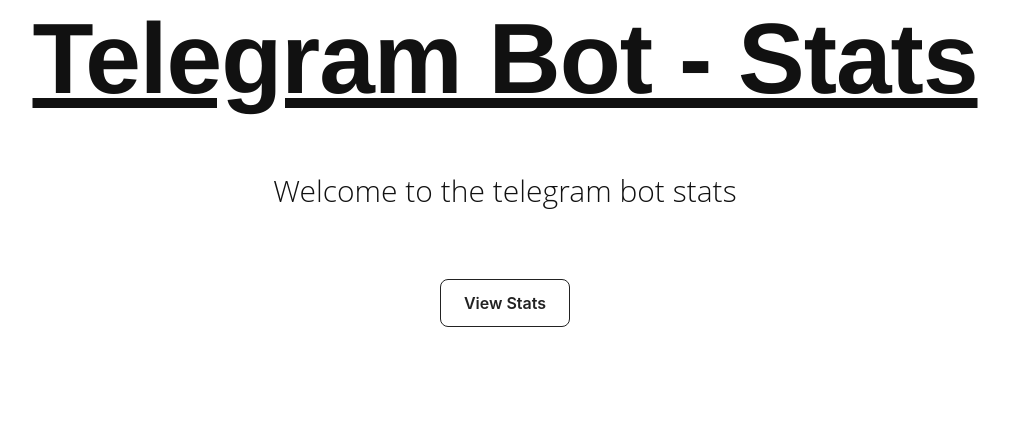
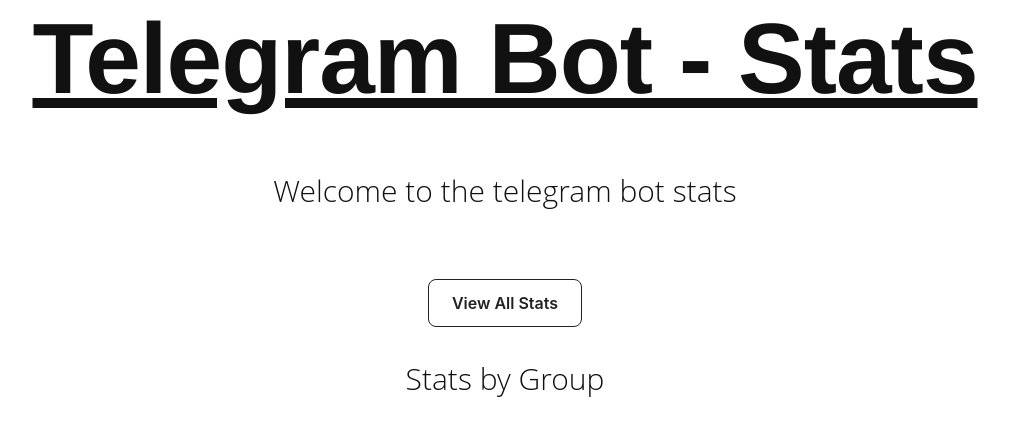
Before and after one commit to cppizarro/tb_pds, a Django app: page / in a window 1280 px wide. Shown: the top 436 px of the page, without its empty margins (135-1144 px from the left). Run offline with Django 4.2, Linux system fonts and the light colour scheme; data that the repository does not hold is empty.

Commit message:
stats per group template and advances for implementation

```diff
--- a/bot/views.py
+++ b/bot/views.py
@@ -357,7 +357,7 @@
                         if "Hola" in message:
                             self.send_message(f'Hello {t_message["from"]["first_name"]} {t_message["from"]["last_name"]}!', t_chat["id"])
                         else:
-                            self.send_message("I don´t understand", t_chat["id"])
+                            return JsonResponse({"ok": "POST request processed"})
                 return JsonResponse({"ok": "POST request processed"})
 
         except KeyError:
@@ -446,8 +446,65 @@
         return render(request, 'stats.html', context)
 
 
+def GroupStats(request, group_id):
+    chat = Chat.objects.get(pk = group_id)
+    players_ids = list(Member.objects.filter(chat=chat).all().values_list('pk', flat=True))
+    stats = []
+    players = {}
+    number_game = {}
+    trivia_game = {}
+    # hangman_game = {}
+    for player_id in players_ids:
+        player_ = Member.objects.get(pk=player_id)
+        number_game[player_.name] = player_.number_games_won
+        trivia_game[player_.name] = player_.trivia_games_won
+
+    players = {k: v for k, v in sorted(players.items(), key=lambda item: item[1])}
+    players =dict(reversed(list(players.items())))
+    stats_dict = {}
+    pos = 1
+    for key, value in players.items():
+        stats_dict[f'{pos}) {key}'] = value
+        pos += 1
+
+    number_game = {k: v for k, v in sorted(number_game.items(), key=lambda item: item[1])}
+    number_game =dict(reversed(list(number_game.items())))
+    number_stats_dict = {}
+    pos = 1
+    for key, value in number_game.items():
+        number_stats_dict[f'{pos}) {key}'] = value
+        pos += 1
+
+    trivia_game = {k: v for k, v in sorted(trivia_game.items(), key=lambda item: item[1])}
+    trivia_game =dict(reversed(list(trivia_game.items())))
+    trivia_stats_dict = {}
+    pos = 1
+    for key, value in trivia_game.items():
+        trivia_stats_dict[f'{pos}) {key}'] = value
+        pos += 1
+
+    stats.append({"chat_name":chat.chat_name, "stats":stats_dict, "number_stats":number_stats_dict, "trivia_stats":trivia_stats_dict})
+
+    context ={
+        'group_stats': stats
+    }
+    return render(request, 'group.html', context)
+
+
 def Home(request):
-    return render(request, 'home.html')
+    all_chats_id = list(Chat.objects.all().values_list('pk', flat=True))
+    print(all_chats_id)
+    chats = []
+    for id in all_chats_id:
+        chat = Chat.objects.get(pk = id)
+        group = {"name":chat.chat_name, "id":id}
+        chats.append(group)
+
+    print(chats)
+    context = {
+        'chats': chats
+    }
+    return render(request, 'home.html', context)
 
 
 
--- a/static/css/base.css
+++ b/static/css/base.css
@@ -31,6 +31,18 @@
 /* body{
     background-color:aliceblue;
 } */
+
+ul {
+  line-height: 1.5em;
+  margin: 5px 0 15px;
+  padding: 0;
+}
+
+li {
+  list-style: none;
+  position: relative;
+  padding: 0 0 0 20px;
+}
 
 .center {
     margin-left: auto;
--- a/tb_pds/urls.py
+++ b/tb_pds/urls.py
@@ -16,10 +16,11 @@
 from django.contrib import admin
 from django.urls import path
 from django.views.decorators.csrf import csrf_exempt
-from bot.views import BotView, Home
+from bot.views import BotView, Home, GroupStats
 
 urlpatterns = [
     path('admin/', admin.site.urls),
     path('', Home),
     path('webhook/', csrf_exempt(BotView.as_view()), name="stats"),
+    path('<group_id>', GroupStats, name="group_stats")
 ]
--- /dev/null
+++ b/templates/group.html
@@ -0,0 +1 @@
+<h1>hola</h1>
--- a/templates/home.html
+++ b/templates/home.html
@@ -22,8 +22,20 @@
 
         <div class="wrapper">
             <button class="button-23" role="button" onclick="location.href='{% url 'stats' %}'">
-                View Stats
+                View All Stats
             </button>
+            <div>
+                <br><br>
+                <h2> Stats by Group</h2>
+                <ul>
+                    {% for group in chats %}
+                    <button class="button-23" role="button" onclick="location.href='{% url 'group_stats' group_id=group.id %}'">
+                        {{ group.name }}
+                    </button>
+                        <!-- <li><a href="{% url 'group_stats' group_id=group.id %}">{{ group.name }}</a></li> -->
+                    {%endfor%}
+                </ul>
+            </div>
         </div>
     </div>
 </div>
```
